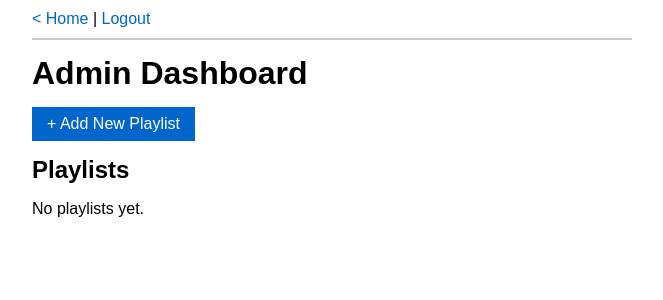
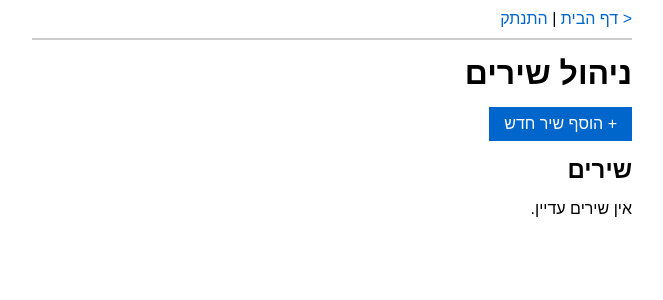
Before and after one commit to orfattal/dumb-music-player, a Flask app: page /admin/dashboard in a window 1280 px wide. Shown: the top 300 px of the page, without its empty margins (308-971 px from the left). Run offline with Flask 3, Linux system fonts and the light colour scheme; the visitor is signed in with stand-in values (Sample User, id 1); some libraries are stand-ins or nearby versions.

Commit message:
Major refactor: Simplify to flat song list with Hebrew interface
- Remove playlist concept completely - now just a flat list of songs
- Full Hebrew interface with RTL support
- Song names displayed as they appear on YouTube (editable)
- Simplified admin: add/edit/delete songs directly
- Updated data structure: songs array instead of playlists
- Migrated existing data to new format
- All templates updated to Hebrew
- Updated README with bilingual documentation

Breaking changes:
- data.json structure changed from playlists to flat songs list
- Routes simplified: /download/<song_id> instead of /download/<playlist_id>/<song_id>
- Removed /playlist/<id> route
- Admin workflow simplified

🤖 Generated with [Claude Code](https://claude.com/claude-code)

Co-Authored-By: Claude <noreply@anthropic.com>

```diff
--- a/app.py
+++ b/app.py
@@ -27,32 +27,23 @@ DATA_FILE = Path('data.json')
 
 # Initialize data file
 if not DATA_FILE.exists():
-    DATA_FILE.write_text(json.dumps({'playlists': []}, indent=2))
+    DATA_FILE.write_text(json.dumps({'songs': []}, indent=2))
 
 
 def load_data():
-    """Load playlists data from JSON file."""
+    """Load songs data from JSON file."""
     with open(DATA_FILE, 'r') as f:
         return json.load(f)
 
 
 def save_data(data):
-    """Save playlists data to JSON file."""
+    """Save songs data to JSON file."""
     with open(DATA_FILE, 'w') as f:
-        json.dump(data, f, indent=2)
-
-
-def extract_apple_music_playlist_id(url):
-    """Extract playlist ID from Apple Music URL."""
-    # Apple Music playlist URL format: https://music.apple.com/*/playlist/*/pl.*
-    match = re.search(r'pl\.[a-zA-Z0-9-]+', url)
-    if match:
-        return match.group(0)
-    return None
+        json.dump(data, f, indent=2, ensure_ascii=False)
 
 
 def search_youtube(song_name, artist_name):
-    """Search YouTube for a song and return the first result URL."""
+    """Search YouTube for a song and return the first result URL and title."""
     query = f"{song_name} {artist_name} official audio"
 
     ydl_opts = {
@@ -66,11 +57,13 @@ def search_youtube(song_name, artist_name):
             result = ydl.extract_info(f"ytsearch1:{query}", download=False)
             if result and 'entries' in result and len(result['entries']) > 0:
                 video = result['entries'][0]
-                return f"https://www.youtube.com/watch?v={video['id']}"
+                url = f"https://www.youtube.com/watch?v={video['id']}"
+                title = video.get('title', f"{song_name} - {artist_name}")
+                return url, title
     except Exception as e:
         print(f"Error searching YouTube: {e}")
 
-    return None
+    return None, None
 
 
 def download_from_youtube(youtube_url, output_path):
@@ -145,56 +138,28 @@ def download_from_youtube(youtube_url, output_path):
     return False
 
 
-def parse_apple_music_playlist(url):
-    """
-    Parse Apple Music playlist URL and return list of songs.
-    Note: This is a simplified version. Real implementation would need
-    Apple Music API or web scraping.
-    """
-    # This is a placeholder - in production, you'd use Apple Music API
-    # or scrape the webpage
-    return []
-
-
 # ============ PUBLIC ROUTES ============
 
 @app.route('/')
 def index():
-    """Public homepage showing all playlists."""
+    """Public homepage showing all songs."""
     data = load_data()
-    return render_template('index.html', playlists=data['playlists'])
+    return render_template('index.html', songs=data['songs'])
 
 
-@app.route('/playlist/<int:playlist_id>')
-def view_playlist(playlist_id):
-    """View songs in a specific playlist."""
-    data = load_data()
-
-    if playlist_id >= len(data['playlists']):
-        return "Playlist not found", 404
-
-    playlist = data['playlists'][playlist_id]
-    return render_template('playlist.html', playlist=playlist, playlist_id=playlist_id)
-
-
-@app.route('/download/<int:playlist_id>/<int:song_id>')
-def download_song(playlist_id, song_id):
+@app.route('/download/<int:song_id>')
+def download_song(song_id):
     """Download a specific song as MP3."""
     data = load_data()
 
-    if playlist_id >= len(data['playlists']):
-        return "Playlist not found", 404
+    if song_id >= len(data['songs']):
+        return "שיר לא נמצא", 404
 
-    playlist = data['playlists'][playlist_id]
-
-    if song_id >= len(playlist['songs']):
-        return "Song not found", 404
-
-    song = playlist['songs'][song_id]
+    song = data['songs'][song_id]
     file_path = DOWNLOADS_DIR / song['filename']
 
     if not file_path.exists():
-        return "File not found", 404
+        return "קובץ לא נמצא", 404
 
     return send_file(
         file_path,
@@ -223,7 +188,7 @@ def admin_login_post():
         session['admin'] = True
         return redirect(url_for('admin_dashboard'))
 
-    return render_template('admin_login.html', error='Invalid password')
+    return render_template('admin_login.html', error='סיסמה שגויה')
 
 
 @app.route('/admin/logout')
@@ -235,68 +200,32 @@ def admin_logout():
 
 @app.route('/admin/dashboard')
 def admin_dashboard():
-    """Admin dashboard showing all playlists."""
+    """Admin dashboard showing all songs."""
     if 'admin' not in session:
         return redirect(url_for('admin_login'))
 
     data = load_data()
-    return render_template('admin_dashboard.html', playlists=data['playlists'])
+    return render_template('admin_dashboard.html', songs=data['songs'])
 
 
-@app.route('/admin/add-playlist', methods=['GET', 'POST'])
-def admin_add_playlist():
-    """Add a new playlist from Apple Music URL."""
+@app.route('/admin/add-song', methods=['GET', 'POST'])
+def admin_add_song():
+    """Add a new song."""
     if 'admin' not in session:
         return redirect(url_for('admin_login'))
-
-    if request.method == 'POST':
-        playlist_url = request.form.get('playlist_url')
-        playlist_name = request.form.get('playlist_name')
-
-        if not playlist_url or not playlist_name:
-            return render_template('admin_add_playlist.html', error='Please provide both URL and name')
-
-        # For now, create empty playlist - songs will be added manually
-        data = load_data()
-        data['playlists'].append({
-            'name': playlist_name,
-            'url': playlist_url,
-            'songs': []
-        })
-        save_data(data)
-
-        return redirect(url_for('admin_dashboard'))
-
-    return render_template('admin_add_playlist.html')
-
-
-@app.route('/admin/playlist/<int:playlist_id>/add-song', methods=['GET', 'POST'])
-def admin_add_song(playlist_id):
-    """Add a song to a playlist."""
-    if 'admin' not in session:
-        return redirect(url_for('admin_login'))
-
-    data = load_data()
-
-    if playlist_id >= len(data['playlists']):
-        return "Playlist not found", 404
 
     if request.method == 'POST':
         song_name = request.form.get('song_name')
         artist_name = request.form.get('artist_name')
 
         if not song_name or not artist_name:
-            return render_template('admin_add_song.html',
-                                 playlist_id=playlist_id,
-                                 error='Please provide both song and artist name')
+            return render_template('admin_add_song.html', error='נא למלא שם שיר ושם אמן')
 
         # Search YouTube
-        youtube_url = search_youtube(song_name, artist_name)
+        youtube_url, youtube_title = search_youtube(song_name, artist_name)
 
         if not youtube_url:
-            return render_template('admin_add_song.html',
-                                 playlist_id=playlist_id,
-                                 error='Could not find song on YouTube')
+            return render_template('admin_add_song.html', error='לא נמצא שיר ביוטיוב')
 
         # Generate filename
         safe_name = re.sub(r'[^\w\s-]', '', f"{song_name}-{artist_name}")
@@ -308,14 +237,14 @@ def admin_add_song(playlist_id):
         success = download_from_youtube(youtube_url, output_path)
 
         if not success:
-            return render_template('admin_add_song.html',
-                                 playlist_id=playlist_id,
-                                 error='Failed to download from YouTube')
+            return render_template('admin_add_song.html', error='שגיאה בהורדה מיוטיוב')
 
-        # Add to playlist
-        data['playlists'][playlist_id]['songs'].append({
-            'name': song_name,
-            'artist': artist_name,
+        # Add to songs list
+        data = load_data()
+        data['songs'].append({
+            'display_name': youtube_title,
+            'search_name': song_name,
+            'search_artist': artist_name,
             'filename': filename,
             'youtube_url': youtube_url
         })
@@ -323,52 +252,49 @@ def admin_add_song(playlist_id):
 
         return redirect(url_for('admin_dashboard'))
 
-    return render_template('admin_add_song.html', playlist_id=playlist_id)
+    return render_template('admin_add_song.html')
 
 
-@app.route('/admin/playlist/<int:playlist_id>/delete', methods=['POST'])
-def admin_delete_playlist(playlist_id):
-    """Delete a playlist and its songs."""
+@app.route('/admin/song/<int:song_id>/edit', methods=['GET', 'POST'])
+def admin_edit_song(song_id):
+    """Edit a song's display name."""
     if 'admin' not in session:
         return redirect(url_for('admin_login'))
 
     data = load_data()
 
-    if playlist_id >= len(data['playlists']):
-        return "Playlist not found", 404
+    if song_id >= len(data['songs']):
+        return "שיר לא נמצא", 404
 
-    playlist = data['playlists'][playlist_id]
+    song = data['songs'][song_id]
 
-    # Delete all song files
-    for song in playlist['songs']:
-        file_path = DOWNLOADS_DIR / song['filename']
-        if file_path.exists():
-            file_path.unlink()
+    if request.method == 'POST':
+        new_name = request.form.get('display_name')
 
-    # Remove from data
-    data['playlists'].pop(playlist_id)
-    save_data(data)
+        if not new_name:
+            return render_template('admin_edit_song.html', song=song, song_id=song_id, error='נא למלא שם')
 
-    return redirect(url_for('admin_dashboard'))
+        # Update song name
+        data['songs'][song_id]['display_name'] = new_name
+        save_data(data)
+
+        return redirect(url_for('admin_dashboard'))
+
+    return render_template('admin_edit_song.html', song=song, song_id=song_id)
 
 
-@app.route('/admin/song/<int:playlist_id>/<int:song_id>/delete', methods=['POST'])
-def admin_delete_song(playlist_id, song_id):
-    """Delete a song from a playlist."""
+@app.route('/admin/song/<int:song_id>/delete', methods=['POST'])
+def admin_delete_song(song_id):
+    """Delete a song."""
     if 'admin' not in session:
         return redirect(url_for('admin_login'))
 
     data = load_data()
 
-    if playlist_id >= len(data['playlists']):
-        return "Playlist not found", 404
+    if song_id >= len(data['songs']):
+        return "שיר לא נמצא", 404
 
-    playlist = data['playlists'][playlist_id]
-
-    if song_id >= len(playlist['songs']):
-        return "Song not found", 404
-
-    song = playlist['songs'][song_id]
+    song = data['songs'][song_id]
 
     # Delete file
     file_path = DOWNLOADS_DIR / song['filename']
@@ -376,7 +302,7 @@ def admin_delete_song(playlist_id, song_id):
         file_path.unlink()
 
     # Remove from data
-    playlist['songs'].pop(song_id)
+    data['songs'].pop(song_id)
     save_data(data)
 
     return redirect(url_for('admin_dashboard'))
--- a/templates/admin_dashboard.html
+++ b/templates/admin_dashboard.html
@@ -1,45 +1,33 @@
 {% extends "base.html" %}
 
-{% block title %}Admin Dashboard{% endblock %}
+{% block title %}ניהול{% endblock %}
 
 {% block content %}
 <div class="nav">
-    <a href="{{ url_for('index') }}">&lt; Home</a> |
-    <a href="{{ url_for('admin_logout') }}">Logout</a>
+    <a href="{{ url_for('index') }}">&lt; דף הבית</a> |
+    <a href="{{ url_for('admin_logout') }}">התנתק</a>
 </div>
 
-<h1>Admin Dashboard</h1>
+<h1>ניהול שירים</h1>
 
-<a href="{{ url_for('admin_add_playlist') }}" class="button">+ Add New Playlist</a>
+<a href="{{ url_for('admin_add_song') }}" class="button">+ הוסף שיר חדש</a>
 
-<h2>Playlists</h2>
+<h2>שירים</h2>
 
-{% if playlists %}
-    {% for playlist in playlists %}
-    <div class="playlist-item">
-        <h3>{{ playlist.name }}</h3>
-        <p>{{ playlist.songs|length }} songs</p>
-
-        {% if playlist.songs %}
-        <h4>Songs:</h4>
-        {% for song in playlist.songs %}
-        <div class="song-item">
-            <strong>{{ song.name }}</strong> - {{ song.artist }}
-            <form method="POST" action="{{ url_for('admin_delete_song', playlist_id=loop.index0, song_id=loop.index0) }}" style="display:inline;">
-                <button type="submit" class="button button-danger">Delete</button>
-            </form>
-        </div>
-        {% endfor %}
-        {% endif %}
-
-        <a href="{{ url_for('admin_add_song', playlist_id=loop.index0) }}" class="button">+ Add Song</a>
-
-        <form method="POST" action="{{ url_for('admin_delete_playlist', playlist_id=loop.index0) }}" style="display:inline;">
-            <button type="submit" class="button button-danger">Delete Playlist</button>
+{% if songs %}
+    {% for song in songs %}
+    <div class="song-item">
+        <strong>{{ song.display_name }}</strong>
+        <br>
+        <small>חיפוש: {{ song.search_name }} - {{ song.search_artist }}</small>
+        <br>
+        <a href="{{ url_for('admin_edit_song', song_id=loop.index0) }}" class="button">ערוך</a>
+        <form method="POST" action="{{ url_for('admin_delete_song', song_id=loop.index0) }}" style="display:inline;">
+            <button type="submit" class="button button-danger" onclick="return confirm('למחוק את השיר?')">מחק</button>
         </form>
     </div>
     {% endfor %}
 {% else %}
-    <p>No playlists yet.</p>
+    <p>אין שירים עדיין.</p>
 {% endif %}
 {% endblock %}
--- a/templates/base.html
+++ b/templates/base.html
@@ -1,9 +1,9 @@
 <!DOCTYPE html>
-<html>
+<html dir="rtl" lang="he">
 <head>
     <meta charset="UTF-8">
     <meta name="viewport" content="width=device-width, initial-scale=1.0">
-    <title>{% block title %}Music Player{% endblock %}</title>
+    <title>{% block title %}נגן מוזיקה{% endblock %}</title>
     <style>
         /* Minimal CSS optimized for Opera Mini */
         body {
@@ -12,6 +12,7 @@
             padding: 10px;
             background: #fff;
             color: #000;
+            direction: rtl;
         }
         h1, h2, h3 {
             margin: 10px 0;
```
Also changed, not shown: templates/admin_add_playlist.html (deleted, +0 -29 lines), templates/admin_add_song.html (+7 -7 lines), templates/admin_edit_song.html (added, +26 -0 lines), templates/admin_login.html (+5 -5 lines), templates/index.html (+10 -10 lines), templates/playlist.html (deleted, +0 -23 lines), README.md.
